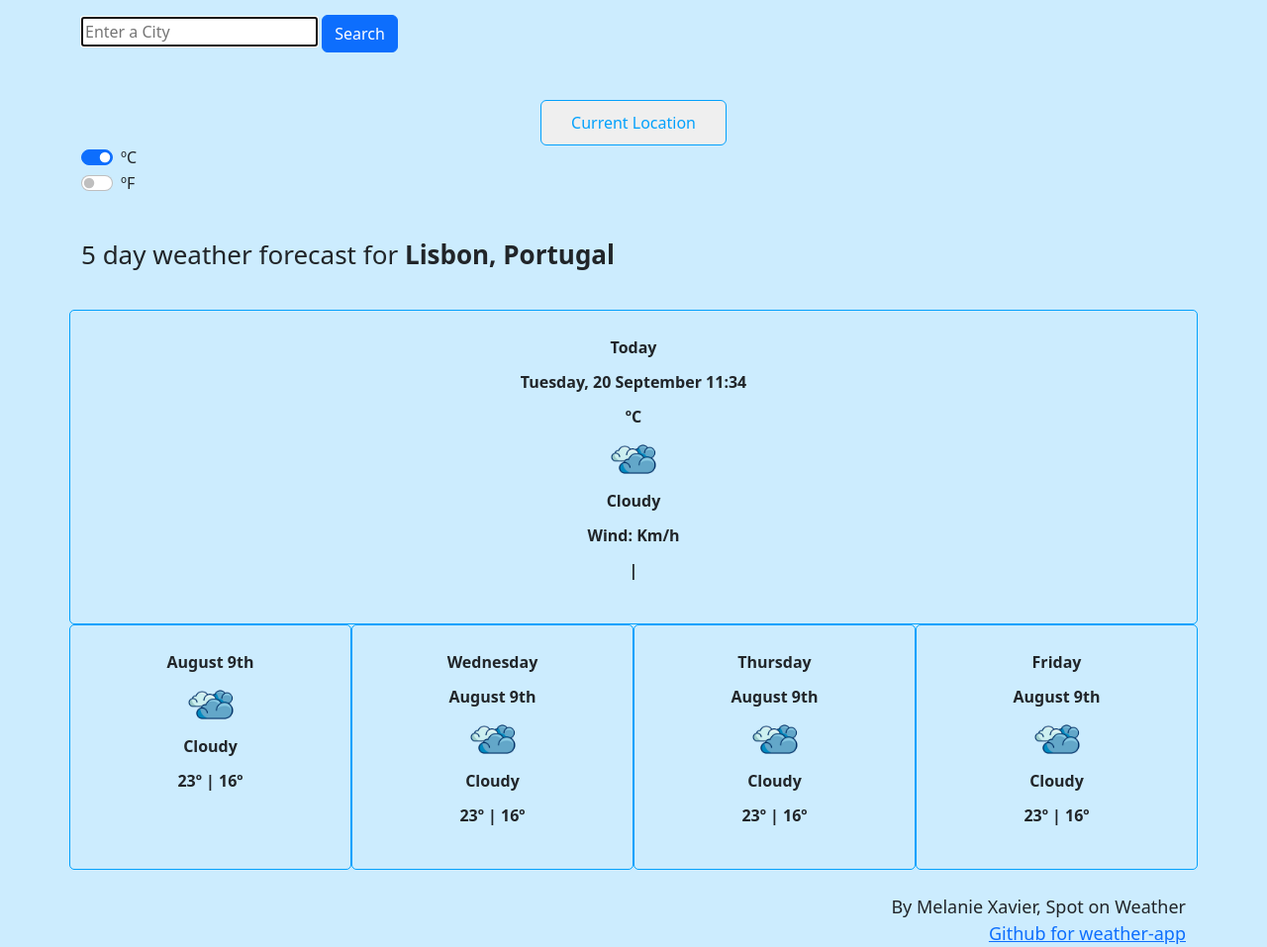
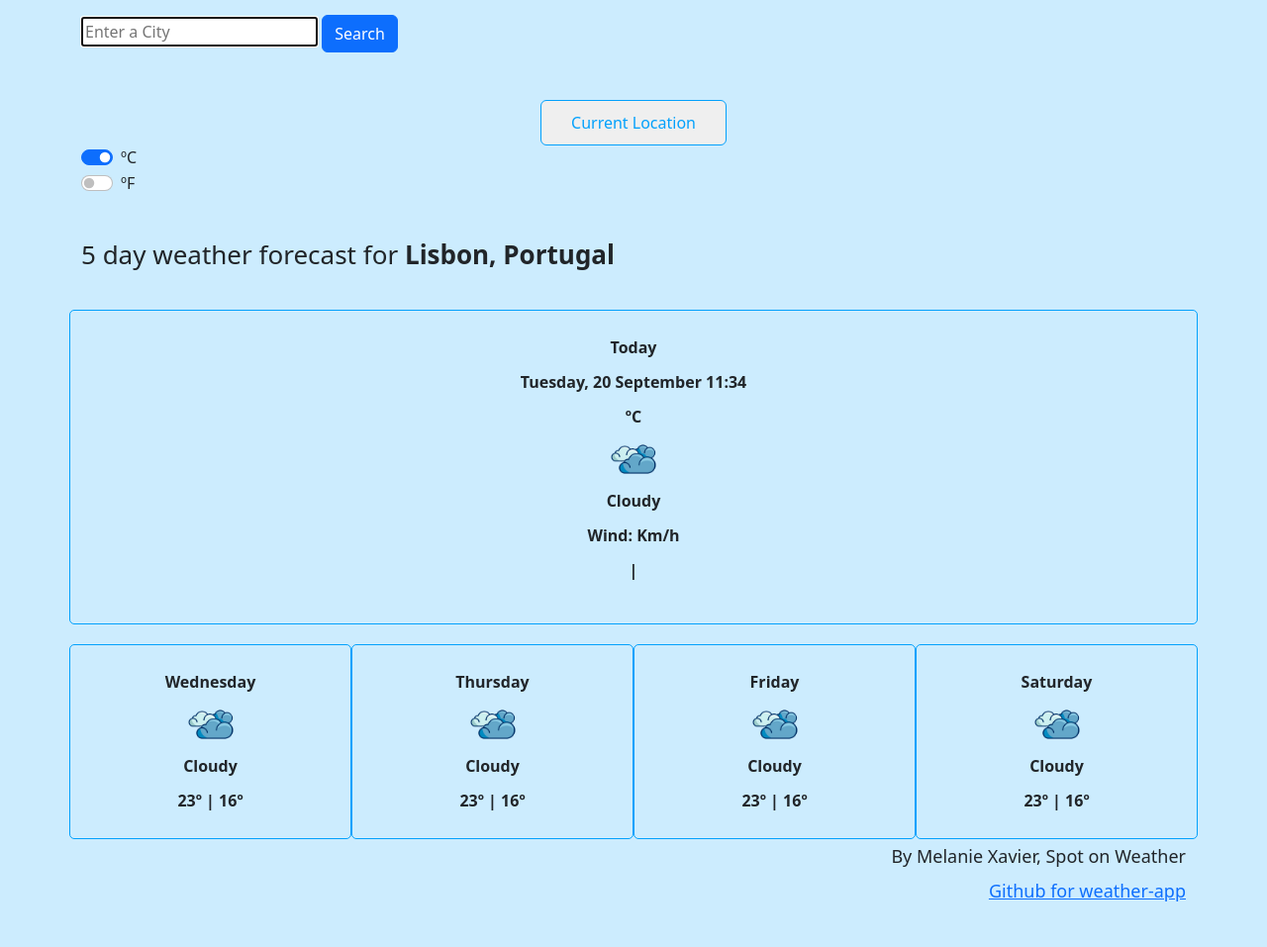
Before and after one commit to melzits/weather-app, a website built with Parcel: page index.html in a window 1280 px wide. Shown: the part 113-1070 px from the top of the page at 99% size. After the commit the page ends 1031 px from the top, so only its background shows below. Built offline with nearby package versions, Linux system fonts and the light colour scheme; no server answers.

Commit message:
Changed forecast from HTML to JS

```diff
--- a/index.html
+++ b/index.html
@@ -57,43 +57,8 @@
                 <li><span class="max" id="high"></span> | <span class="min" id="low"></span></li>
               </ul>
               </div>
-              <div class="col">
-                <ul>
-                <li><span id="forecast-1">August 9th</span></li>
-
-                 <li><span> <img src="images/cloudy.webp" alt="cloudy" width="50"></span></li>
-          <li><span class= "weather-description-1" id="description-1"> Cloudy</span></li>
-            <li><span class="max-1" id="high-1"></span>23º | <span class="min-1" id="low-1"> 16º</span></li>
-                 </ul>
-              </div>
-              <div class="col"> Wednesday
-                 <ul>
-                <li><span id="forecast-2">August 9th</span></li>
-
-                 <li><span> <img src="images/cloudy.webp" alt="cloudy" width="50"></span></li>
-          <li><span class= "weather-description-2" id="description-2"> Cloudy</span></li>
-            <li><span class="max-2" id="high-2"></span>23º | <span class="min-2" id="low-2"> 16º</span></li>
-                 </ul>
-                </div>
-                <div class="col"> Thursday
-                    <ul>
-                <li><span id="forecast-3">August 9th</span></li>
-
-                 <li><span> <img src="images/cloudy.webp" alt="cloudy" width="50"></span></li>
-          <li><span class= "weather-description-3" id="description-3"> Cloudy</span></li>
-            <li><span class="max-3" id="high-3"></span>23º | <span class="min-3" id="low-3"> 16º</span></li>
-                 </ul>
-                  </div>
-                  <div class="col"> Friday
-                      <ul>
-                <li><span id="forecast-4">August 9th</span></li>
-
-                 <li><span> <img src="images/cloudy.webp" alt="cloudy" width="50"></span></li>
-          <li><span class= "weather-description-4" id="description-4"> Cloudy</span></li>
-            <li><span class="max-4" id="high-4"></span>23º | <span class="min-4" id="low-4"> 16º</span></li>
-                 </ul>
-                    </div>
-                  </div>
+               <div class="weather-forecast" id="forecast"></div>
+                  <br />
                   <br />
                   <footer> By Melanie Xavier, Spot on Weather
                   <br />
--- a/src/index.js
+++ b/src/index.js
@@ -39,6 +39,31 @@ function updateDates() {
 }
 
 updateDates();
+
+function displayForecast() {
+  let forecastElement = document.querySelector('#forecast');
+  let forecastHTML = `<div class = "row">`;
+  let days = ['Wednesday', 'Thursday', 'Friday', 'Saturday'];
+  days.forEach(function (day) {
+    forecastHTML =
+      forecastHTML +
+      `
+              <div class="col-3">
+                <div class="weather-forecast-date">${day}</div>
+
+                 <img src="images/cloudy.webp" alt="cloudy" width="50"/>
+          <div class= "weather-forecaste-description" id="description-1"> Cloudy</div>
+          <div class = "weather-forecast-temperatures">
+          <span class="weather-forecast-temperature-max"> 23º </span> |
+          <span class="weather-forecast-temperature-min"> 16º</span>
+              </div>
+              </div>
+ `;
+  });
+
+  forecastHTML = forecastHTML + `</div>`;
+  forecastElement.innerHTML = forecastHTML;
+}
 
 function showTemperature(response) {
   let citySelected = document.querySelector('#city-forecast');
@@ -128,3 +153,5 @@ celcius.addEventListener('click', changeMetricsToC);
 let celciusTemperature = null;
 let maxCelciusTemp = null;
 let minCelciusTemp = null;
+
+displayForecast();
--- a/src/styles.css
+++ b/src/styles.css
@@ -33,7 +33,7 @@ footer {
   padding-top: 20px;
   padding-bottom: 20px;
 }
-.col {
+.col-3 {
   border: 1px solid #03a1fc;
   border-radius: 5px;
   padding: 20px 40px;
```
